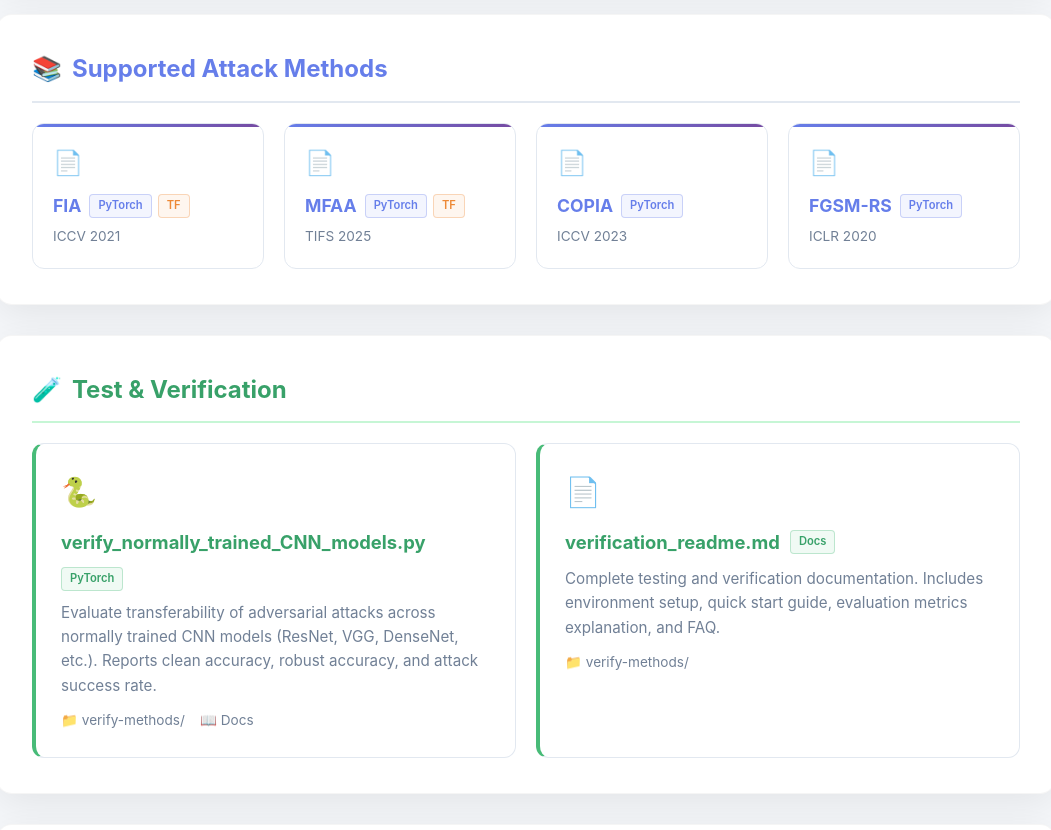
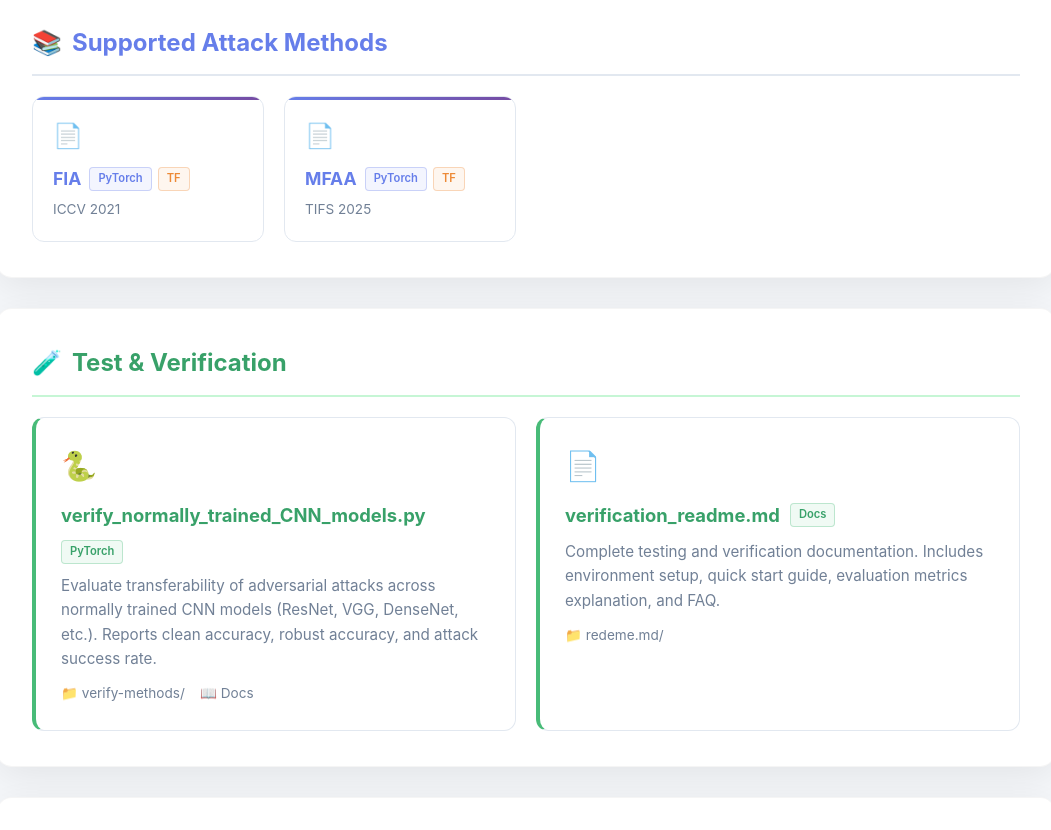
Before and after one commit to YRQ201623/AdvTransfer-Benchmark, a plain HTML site: page index.html in a window 1280 px wide. Shown: the part 1620-2450 px from the top of the page, without its empty margins (114-1165 px from the left). Drawn offline with Linux system fonts and the light colour scheme.

Commit message:
Update index.html
adjust methods

```diff
--- a/index.html
+++ b/index.html
@@ -250,7 +250,7 @@
                 where all attack methods compete on equal footing.
             </p>
             <p class="overview-text">
-                This platform implements representative transferability methods including NAA, COPIA,
+                This platform implements representative transferability methods including NAA,
                 and their variants with a <a href="#">unified codebase</a>, ensuring fair comparison
                 across different algorithmic innovations. The benchmark systematically removes advantages
                 from model ensemble and unlimited query budgets, providing a transparent baseline for
@@ -333,29 +333,7 @@
                     <div class="method-venue">TIFS 2025</div>
                 </div>
 
-                <!-- COPIA -->
-                <div class="method-item">
-                    <span class="method-icon">📄</span>
-                    <div class="method-header">
-                        <a href="#" class="method-name" target="_blank">COPIA</a>
-                        <div class="method-tags">
-                            <a href="#" class="method-tag tag-pytorch" target="_blank">PyTorch</a>
-                        </div>
-                    </div>
-                    <div class="method-venue">ICCV 2023</div>
-                </div>
 
-                <!-- FGSM-RS -->
-                <div class="method-item">
-                    <span class="method-icon">📄</span>
-                    <div class="method-header">
-                        <a href="#" class="method-name" target="_blank">FGSM-RS</a>
-                        <div class="method-tags">
-                            <a href="#" class="method-tag tag-pytorch" target="_blank">PyTorch</a>
-                        </div>
-                    </div>
-                    <div class="method-venue">ICLR 2020</div>
-                </div>
 
             </div>
         </div>
@@ -403,8 +381,8 @@
                         quick start guide, evaluation metrics explanation, and FAQ.
                     </div>
                     <div class="verify-meta">
-                        <a href="https://github.com/YRQ201623/AdvTransfer-Benchmark/tree/main/verify-methods" target="_blank">
-                            📁 verify-methods/
+                        <a href="https://github.com/YRQ201623/AdvTransfer-Benchmark/blob/main/verify-methods/verification_readme.md" target="_blank">
+                            📁 redeme.md/
                         </a>
                     </div>
                 </div>
```
